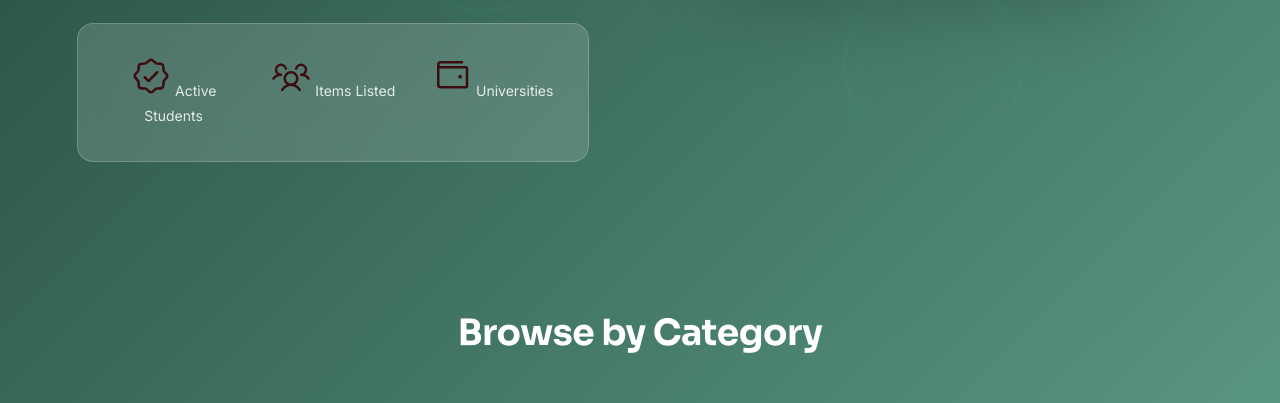
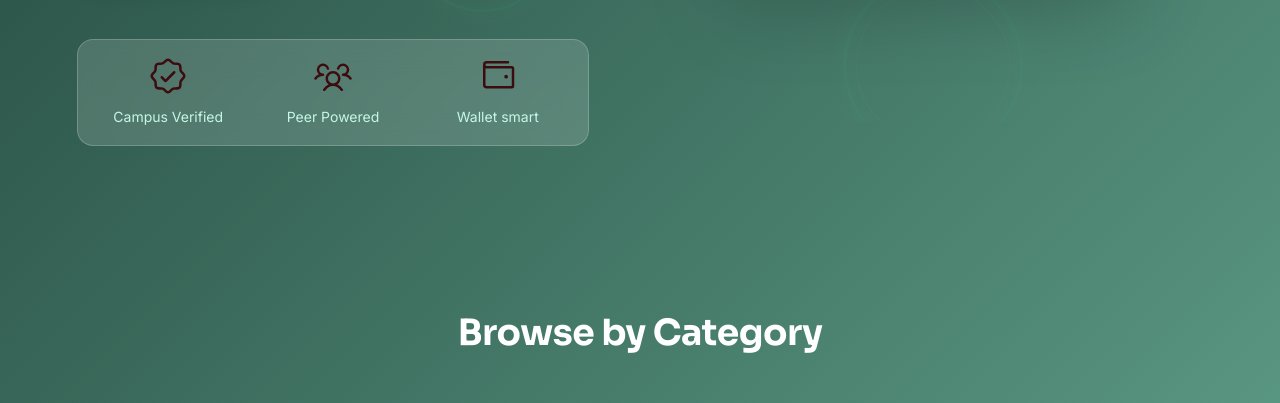
Before and after one commit to 2K-com/BorrowBox, a Python web app: template templates/index.html in a window 1280 px wide. Shown: the part 678-1081 px from the top of the page. Run offline with Jinja, Linux system fonts and the light colour scheme; the template is opened without the code that fills it, so the values that code supplies are empty.

Commit message:
Hero-stats

```diff
--- a/static/css/style.css
+++ b/static/css/style.css
@@ -393,10 +393,12 @@ body {
 
 .hero-stats {
   display: grid;
-  grid-template-columns: repeat(3, 1fr);
-  gap: 2rem;
+  grid-template-columns: repeat(3, 2fr);
+  gap: 1rem;
+  row-gap: 0.5rem;
   margin-top: 3rem;
-  padding: 2rem;
+  padding: 1rem;
+  column-gap: 1rem;
   background: rgba(255, 255, 255, 0.15);
   backdrop-filter: var(--glass-blur);
   border-radius: var(--radius-lg);
@@ -409,8 +411,13 @@ body {
 
 .stat-label {
   font-size: var(--fs-sm);
-  color: rgba(255, 255, 255, 0.85);
-  margin-top: 0.5rem;
+  color: var(--accent-green-light);
+  margin-top: none;
+}
+.icon-image {
+  display: flex;
+  justify-content: center;
+  align-items: center;
 }
 
 .hero-image {
--- a/templates/index.html
+++ b/templates/index.html
@@ -67,17 +67,23 @@
 
           <!-- Stats Section -->
           <div class="hero-stats">
-            <div class="stat">
-              <img src="../assets/images/seal-check.svg" alt="Campus-verified"></img>
-              <span class="stat-label">Active Students</span>
+            <div class="icon-image">
+            <img src="../static/images/seal-check.svg" alt="Campus-verified"></img>
+            </div>
+            <div class="icon-image">
+              <img src="../static/images/users-three.svg" alt="Peer powered"></img>
+            </div>
+            <div class="icon-image">
+            <img src="../static/images/wallet.svg" alt="Wallet-smart"></img>
             </div>
             <div class="stat">
-              <img src="../assets/images/users-three.svg" alt="Peer powered"></img>
-              <span class="stat-label">Items Listed</span>
+              <span class="stat-label">Campus Verified</span>
             </div>
             <div class="stat">
-              <img src="../assets/images/wallet.svg" alt="Wallet-smart"></img>
-              <span class="stat-label">Universities</span>
+              <span class="stat-label">Peer Powered</span>
+            </div>
+            <div class="stat">
+              <span class="stat-label">Wallet smart</span>
             </div>
           </div>
         </div>
```
